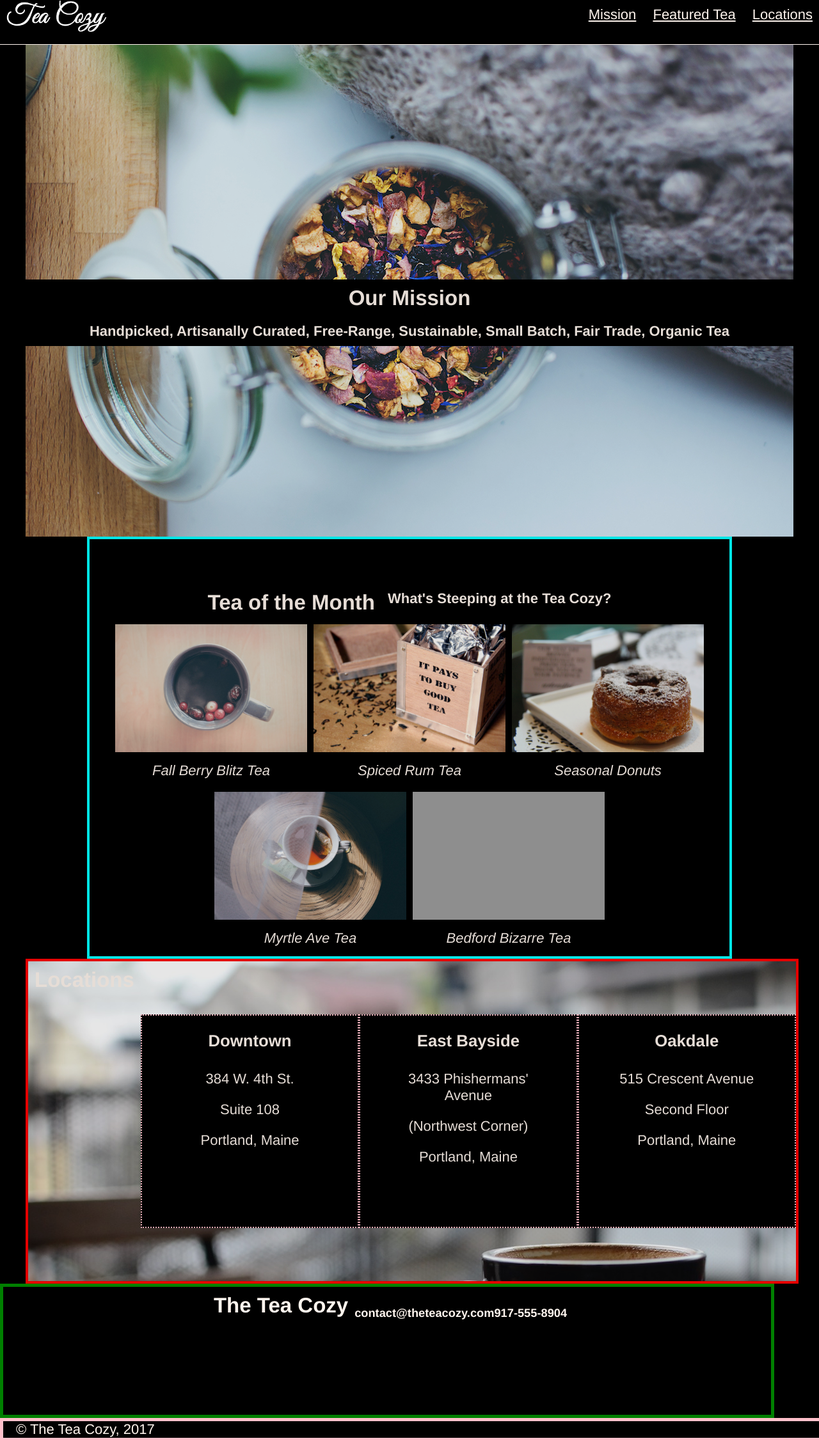
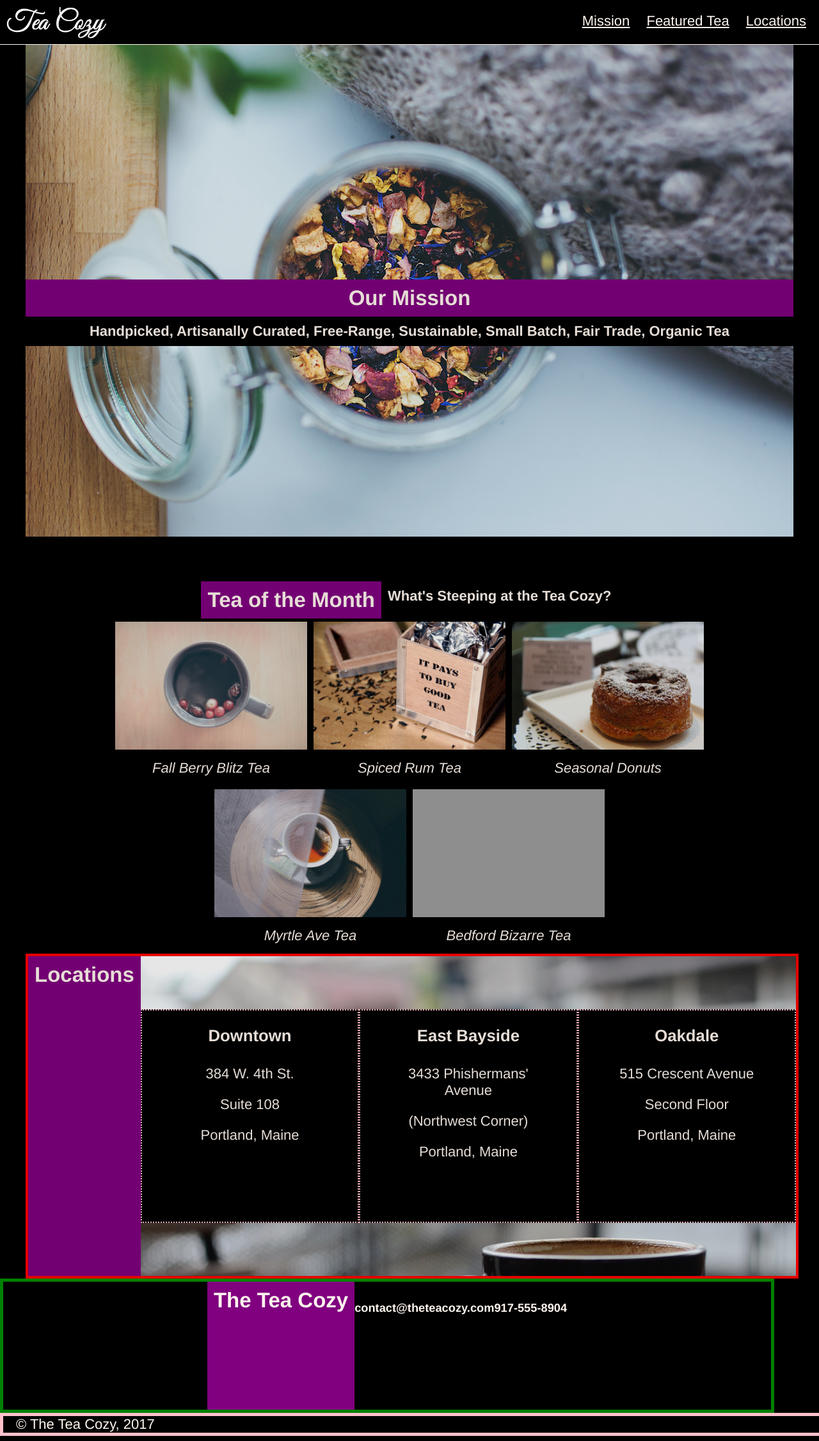
Before and after one commit to piecesonnapkins/teacozy, a plain HTML site: page index.html in a window 1280 px wide. Shown: the top 2253 px of the page at 64% size. Drawn offline with Linux system fonts and the light colour scheme; grey boxes are pictures that could not be loaded.

Commit message:
borders removed from top sections

```diff
--- a/resources/css/style.css
+++ b/resources/css/style.css
@@ -11,11 +11,21 @@ a {
   color: seashell;
 }
 
+a:hover {
+  color: Coral;
+}
+
 h2,
 h3,
 h4 {
   margin: 0;
   padding: 10px;
+}
+
+h2 {
+  display: block;
+  font-weight: bold;
+  background-color: purple;
 }
 
 .flex-container {
@@ -36,7 +46,7 @@ header {
 }
 
 header img {
-  padding-left: 10px;
+  padding: 10px;
   height: 50px;
   justify-content: flex-start;
   align-items: flex-start;
@@ -47,6 +57,7 @@ nav {
   flex-grow: 1;
   justify-content: flex-end;
   align-items: flex-end;
+  padding: 10px;
 }
 
 nav span {
@@ -78,7 +89,6 @@ nav span {
 /* Featured Menu */
 
 #Featured {
-  border: 4px solid Aqua;
   width: 1000px;
   margin: auto;
   padding-top: 70px;
@@ -118,7 +128,6 @@ nav span {
   width: 300px;
   height: 300px;
   opacity: 1;
-  justify-content: space-around;
   border: 2px dotted pink;
 }
 
@@ -128,6 +137,8 @@ nav span {
   border: 5px solid green;
   width: 1200px;
   height: 200px;
+  display: flex;
+  flex-flow: row;
 }
 
 footer {
```
